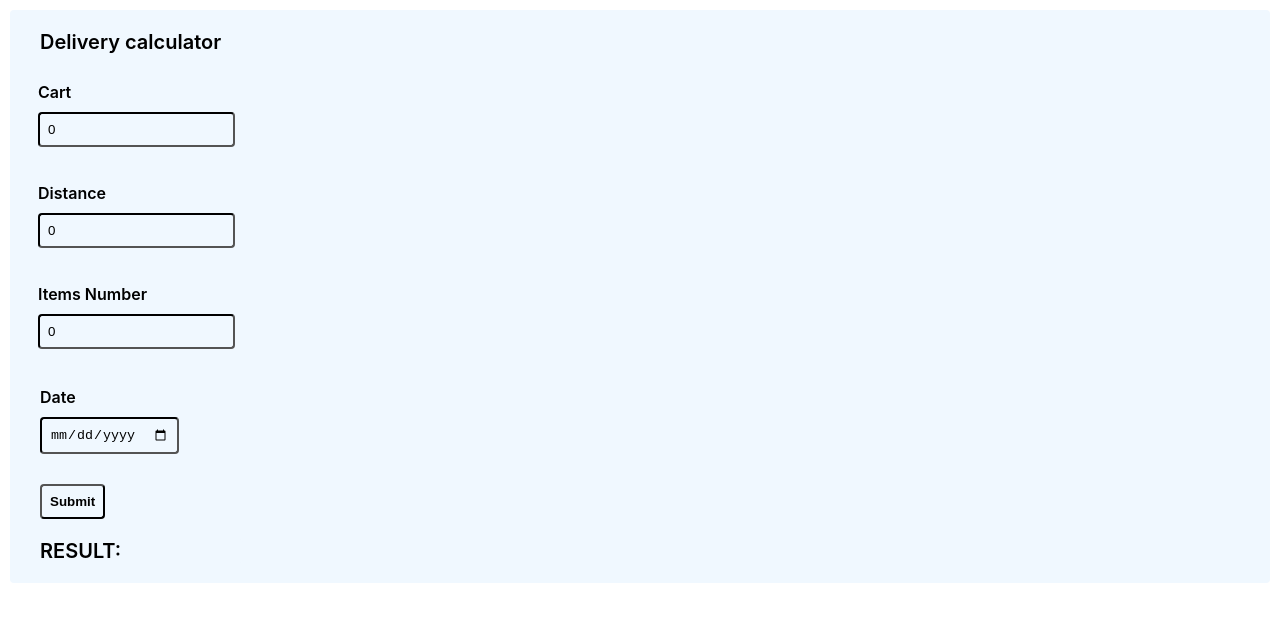
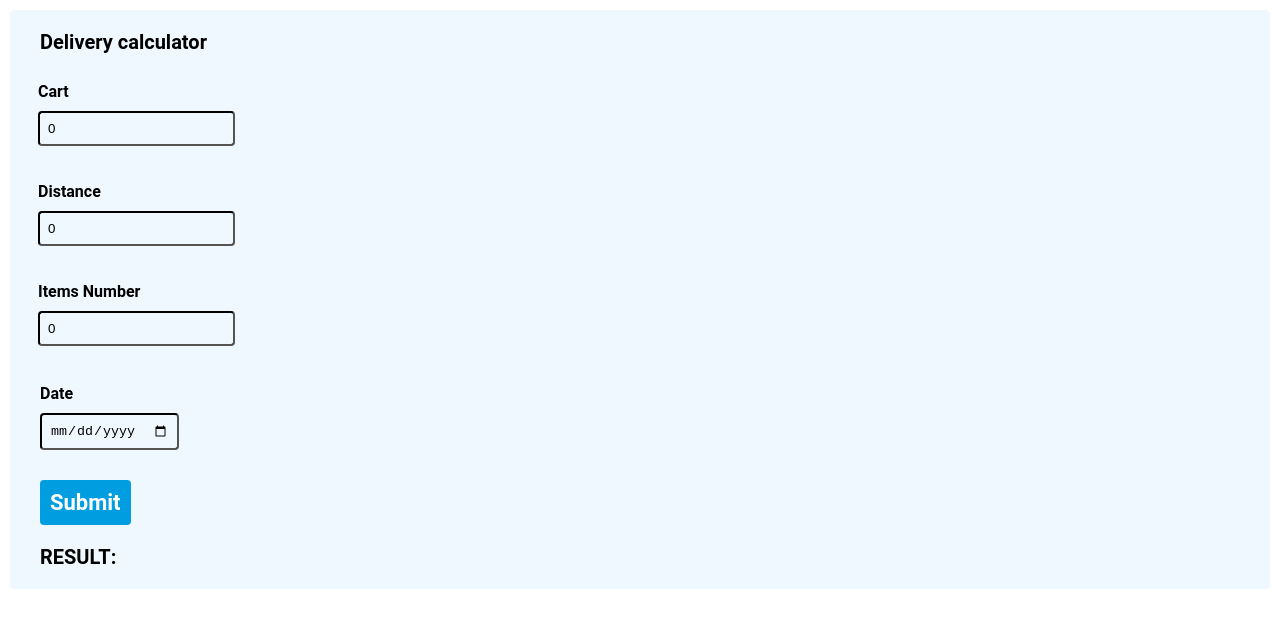
Before and after one commit to mariarogina/delivery-calculator, a React (Create React App) app: page / in a window 1280 px wide. Shown: the top 628 px of the page. Built offline with nearby package versions, Linux system fonts and the light colour scheme.

Commit message:
tests, calculation functions, some style

```diff
--- a/src/logic/calculator.ts
+++ b/src/logic/calculator.ts
@@ -20,26 +20,61 @@ export function calculateDeliveryPrice(a: CalculatorInput): number | null {
   let distance: number | null = calculateDistance();
 
   //calculate items amount
-  function calculateItems(): number | null {
-    return 0;
+  function calculateItems(): number {
+    let result;
+    //TODO: check if > 0
+    if (a.itemsAmount >= 5 && a.itemsAmount <= 12) {
+      result = (a.itemsAmount - 4) * 0.5;
+    } else if (a.itemsAmount > 12) {
+      result = (a.itemsAmount - 4) * 0.5 + 1.2;
+    } else {
+      result = 0;
+    }
+
+    return result;
   }
 
-  let items_amount: number | null = calculateItems();
+  let items_amount: number = calculateItems();
 
-  //calculate Friday rush
+  //calculate Friday surcharge
+  //(3pm to 7pm UTC on Fridays multiplies total sum * 1.2)
+
+  function calculateFridaySurcharge(): number {
+    let result = 0;
+    if (
+      a.time.getUTCDay() == 5 &&
+      a.time.getUTCHours() > 15 &&
+      a.time.getUTCHours() < 19
+    ) {
+      result *= 1.2;
+    } else {
+      result *= 1;
+    }
+    return result;
+  }
 
   //free delivery for more than 100 eur order
   if (a.cartValue > 100) {
     return 0;
   } else {
     if (distance) {
-      let result = total_sum + distance;
-
+      let result = total_sum + distance + items_amount;
       // max delivery 15
       if (result > 15) {
         return 15;
+      } else {
+        //friday
+        if (
+          a.time.getUTCDay() == 5 &&
+          a.time.getUTCHours() >= 15 &&
+          a.time.getUTCHours() < 19
+        ) {
+          result *= 1.2;
+        } else {
+          result *= 1;
+        }
+        return result;
       }
-      return result;
     } else {
       return null;
     }
--- a/src/view/calculatorForm.tsx
+++ b/src/view/calculatorForm.tsx
@@ -11,12 +11,14 @@ import { CalculatorInput } from "../logic/definitions";
 import { calculateDeliveryPrice } from "../logic/calculator";
 import { styled } from "@mui/system";
 
-const CalculatorDiv = styled("div")({
+const CalculatorWrapper = styled("div")({
   color: "black",
   backgroundColor: "aliceblue",
   padding: 10,
   margin: 10,
   borderRadius: 4,
+  fontFamily: "Roboto",
+  fontWeight: 800,
 });
 
 const MyDiv = styled("div")({
@@ -39,21 +41,28 @@ export const CalculatorForm = () => {
   const [calculatorState, setCalculatorState] =
     useState<CalculatorInput>(formData);
 
+  const [result, setResult] = useState<number | null>(null);
+
   const inputChangeHandler = (event: React.ChangeEvent<HTMLInputElement>) => {
     const { name, value } = event.target;
     setCalculatorState({ ...calculatorState, [name]: value });
   };
 
-  const onSubmitHandler = (event: React.FormEvent<HTMLFormElement>) => {
+  const onSubmitHandler = (event: React.FormEvent<HTMLButtonElement>) => {
     event.preventDefault();
     console.log(calculatorState);
     //Form submission happens here
     //calculate the result
-    calculateDeliveryPrice(calculatorState);
+    console.log("Goo");
+    const price = calculateDeliveryPrice(calculatorState);
+    setResult(price);
   };
 
+  //TODO: validation in input(float, neg)
+
+  //TODO: FormControl > <div> with flex-display:column etc
   return (
-    <CalculatorDiv>
+    <CalculatorWrapper>
       <MyDiv>Delivery calculator</MyDiv>
       <FormControl>
         <CartInput
@@ -71,10 +80,14 @@ export const CalculatorForm = () => {
           valueName="itemsAmount"
           inputChangeHandler={inputChangeHandler}
         />
-        <DateInput valueName="time" inputChangeHandler={inputChangeHandler} />
+        <DateInput
+          timeValue={calculatorState.time}
+          valueName="time"
+          inputChangeHandler={inputChangeHandler}
+        />
         <SubmitButton onSubmitHandler={onSubmitHandler} />
-        <ResultText />
+        <ResultText result={result} />
       </FormControl>
-    </CalculatorDiv>
+    </CalculatorWrapper>
   );
 };
--- a/src/view/dateInput.tsx
+++ b/src/view/dateInput.tsx
@@ -26,6 +26,7 @@ const MyInput = styled("input")({
 });
 
 export const DateInput = (props: {
+  timeValue: Date;
   valueName: string;
   inputChangeHandler: (event: React.ChangeEvent<HTMLInputElement>) => void;
 }) => {
@@ -38,7 +39,8 @@ export const DateInput = (props: {
           type="date"
           name={props.valueName}
           autoComplete="123"
-          value="null"
+          value={props.timeValue.toString()}
+          onChange={props.inputChangeHandler}
         ></MyInput>
       </FormControl>
     </MyDiv>
--- a/src/view/numberInput.tsx
+++ b/src/view/numberInput.tsx
@@ -1,6 +1,4 @@
 import React from "react";
-import TextField from "@mui/material/TextField";
-import { InputLabel, Input, FormControl } from "@mui/material";
 import { styled } from "@mui/system";
 
 const MyInput = styled("input")({
@@ -15,6 +13,7 @@ const MyInput = styled("input")({
 export const NumberInput = (props: {
   numberValue: number;
   valueName: string;
+  inputChangeHandler: (event: React.ChangeEvent<HTMLInputElement>) => void;
 }) => {
   return (
     <div>
@@ -24,6 +23,7 @@ export const NumberInput = (props: {
         autoComplete="123"
         value={props.numberValue}
         name={props.valueName}
+        onChange={props.inputChangeHandler}
       />
     </div>
   );
--- a/src/view/number_inputs/cartInput.tsx
+++ b/src/view/number_inputs/cartInput.tsx
@@ -22,6 +22,7 @@ export const CartInput = (props: {
       <NumberInput
         numberValue={props.numberValue}
         valueName={props.valueName}
+        inputChangeHandler={props.inputChangeHandler}
       />
     </FormControl>
   );
--- a/src/view/number_inputs/distanceInput.tsx
+++ b/src/view/number_inputs/distanceInput.tsx
@@ -22,6 +22,7 @@ export const DistanceInput = (props: {
       <NumberInput
         numberValue={props.numberValue}
         valueName={props.valueName}
+        inputChangeHandler={props.inputChangeHandler}
       />
     </FormControl>
   );
--- a/src/view/number_inputs/itemsInput.tsx
+++ b/src/view/number_inputs/itemsInput.tsx
@@ -14,7 +14,7 @@ const MyLabel = styled("p")({
 export const ItemsInput = (props: {
   numberValue: number;
   valueName: string;
-  inputChangeHandler:(event: React.ChangeEvent<HTMLInputElement>)=>void
+  inputChangeHandler: (event: React.ChangeEvent<HTMLInputElement>) => void;
 }) => {
   return (
     <FormControl sx={{ m: 1 }}>
@@ -22,6 +22,7 @@ export const ItemsInput = (props: {
       <NumberInput
         numberValue={props.numberValue}
         valueName={props.valueName}
+        inputChangeHandler={props.inputChangeHandler}
       />
     </FormControl>
   );
--- a/src/view/resultText.tsx
+++ b/src/view/resultText.tsx
@@ -16,10 +16,14 @@ const MyDiv = styled("div")({
   fontSize: "20px",
 });
 
-export const ResultText = () => {
+export const ResultText = (props: { result: number | null }) => {
   return (
     <MyDiv>
-      <MyResult>RESULT: </MyResult>
+      {props.result !== null ? (
+        <MyResult>RESULT:{props.result} </MyResult>
+      ) : (
+        <MyResult>RESULT: </MyResult>
+      )}
     </MyDiv>
   );
 };
--- a/src/view/submitButton.tsx
+++ b/src/view/submitButton.tsx
@@ -2,11 +2,14 @@ import React from "react";
 import { styled } from "@mui/system";
 
 const MyButton = styled("button")({
-  color: "black",
-  backgroundColor: "aliceblue",
-  padding: 8,
+  color: "white",
+  backgroundColor: "#009DE0",
+  padding: 10,
   borderRadius: 4,
-  fontWeight: "600",
+  fontFamily: "Roboto",
+  fontWeight: "bold",
+  fontSize: "22px",
+  border: "none",
 });
 
 const MyDiv = styled("div")({
@@ -17,11 +20,11 @@ const MyDiv = styled("div")({
 });
 
 export const SubmitButton = (props: {
-  onSubmitHandler: (event: React.FormEvent<HTMLFormElement>) => void;
+  onSubmitHandler: (event: React.FormEvent<HTMLButtonElement>) => void;
 }) => {
   return (
     <MyDiv>
-      <MyButton> Submit </MyButton>
+      <MyButton onClick={props.onSubmitHandler}> Submit </MyButton>
     </MyDiv>
   );
 };
```
Also changed, not shown: 1 other file (tests, documents, lock files or other folders).
